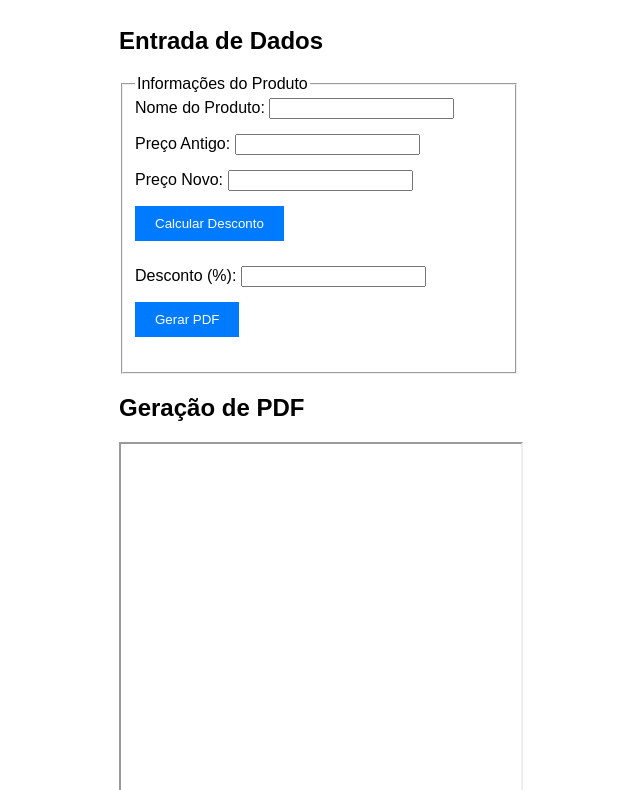
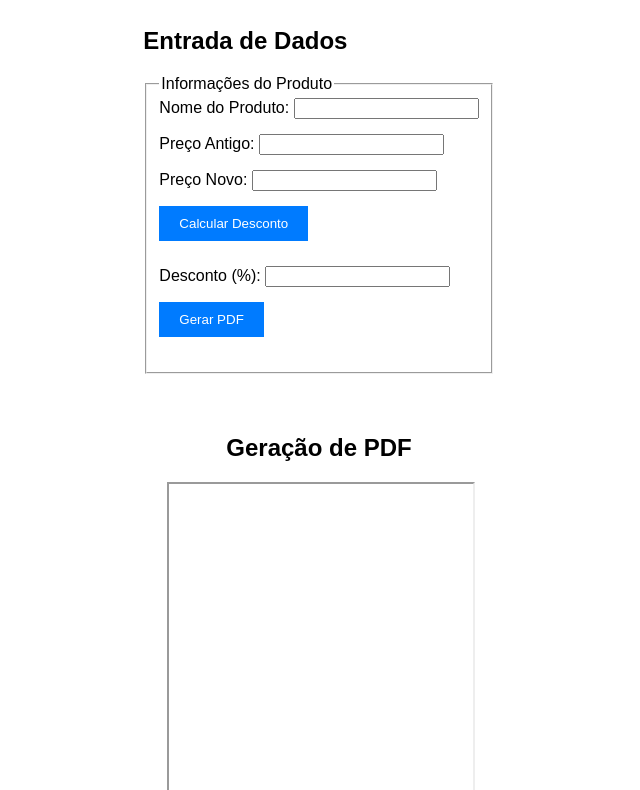
Before and after one commit to francafellipe/promoprint, a plain HTML site: page index.html in a window 1280 px wide. Shown: the part 113-903 px from the top of the page, without its empty margins (321-961 px from the left). Drawn offline with Linux system fonts and the light colour scheme.

Commit message:
Update style.css

```diff
--- a/style/style.css
+++ b/style/style.css
@@ -1,17 +1,19 @@
-/* Estilos gerais */
+
 body {
     margin: 0;
     padding: 0;
     font-family: Arial, sans-serif;
 }
 
-.container {
+.container, #geracao-pdf{
     max-width: 400px; /* Define a largura máxima do contêiner */
     margin: 20px auto; /* Centraliza o contêiner na tela e adiciona margens externas */
     padding: 20px; /* Adiciona um espaçamento interno */
     display: flex; /* Utiliza flexbox para organizar os itens */
     flex-direction: column; /* Organiza os itens em coluna */
+    align-items: center;
 }
+
 
 /* Estilos para campos de entrada e botões */
 .campo {
```
